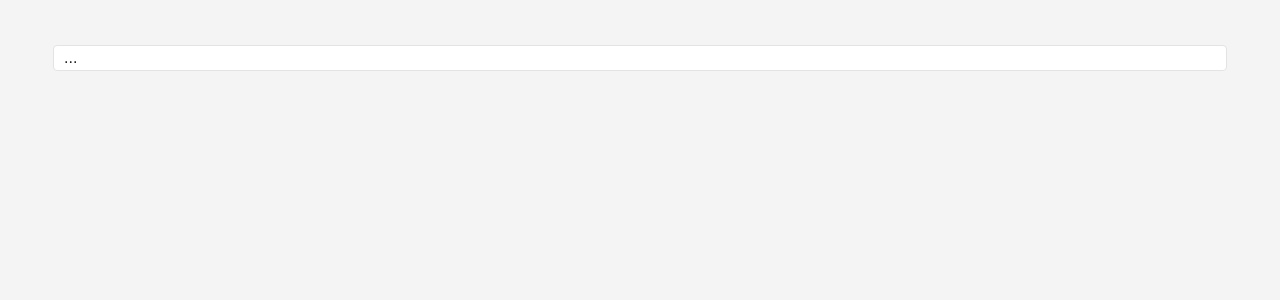
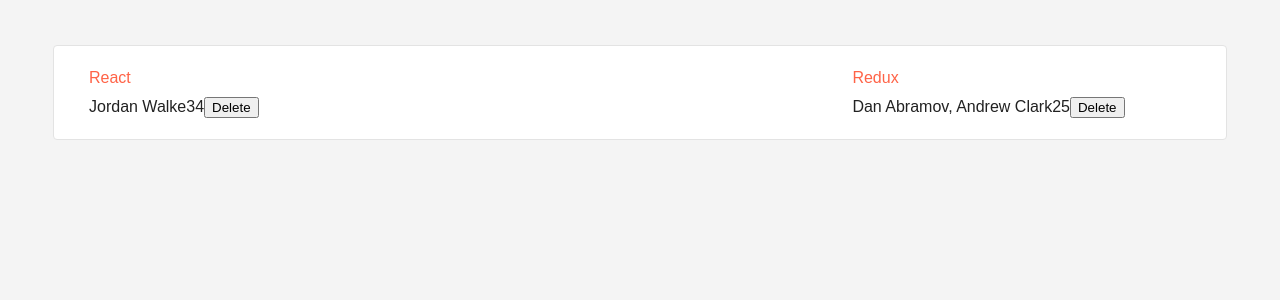
Before and after one commit to julia-dizhak/react-hackernews, a React (Create React App) app in the folder hackernews-app/: page / in a window 1280 px wide. Shown: the top 300 px of the page. Built offline with nearby package versions, Linux system fonts and the light colour scheme.

Commit message:
display delete button

```diff
--- a/hackernews-app/src/App.js
+++ b/hackernews-app/src/App.js
@@ -1,14 +1,13 @@
-import React from 'react';
+import React, {Component} from 'react';
 
-
-const list = [
+const staticList = [
     {
         title: 'React',
         url: 'https://facebook.github.io/react/',
         author: 'Jordan Walke',
         num_comments: 3,
         points: 4,
-        objectID: '0',
+        objectID: 0,
     },
     {
         title: 'Redux',
@@ -16,15 +15,61 @@
         author: 'Dan Abramov, Andrew Clark',
         num_comments: 2,
         points: 5,
-        objectID: '1'
+        objectID: 1
     }
 ];
 
-export default function App(props) {
-    return (
-        <ul className="posts-list">
-            ...
-        </ul>
+export default class App extends Component {
+    constructor(props) {
+        super(props);
 
-    )
+        this.state = {
+          list: staticList
+        };
+
+        this.handleDelete = this.handleDelete.bind(this);
+    }
+
+    handleDelete(id) {
+        const {list} = this.state;
+        function isNotId(item) {
+            return item.objectID !== id;
+        }
+
+        const updatedList = list.filter(isNotId);
+        this.setState({list: updatedList});
+    }
+
+    render() {
+        const {list} = this.state;
+
+        return (
+            <ul className="posts-list">
+                {
+                    list.map(item => {
+                        return (
+                            <article
+                                className="posts"
+                                key={item.objectID}>
+                                <header>
+                                    <a className="title-link" href={item.url}>{item.title}</a>
+                                </header>
+                                <span>{item.author}</span>
+                                <span>{item.num_comments}</span>
+                                <span>{item.points}</span>
+                                <span>
+                                    <button
+                                        onClick={() => this.handleDelete(item.objectID)}
+                                        type="button">
+                                        Delete
+                                    </button>
+                                </span>
+                            </article>
+                        );
+                    })
+                }
+            </ul>
+
+        )
+    }
 }
```
